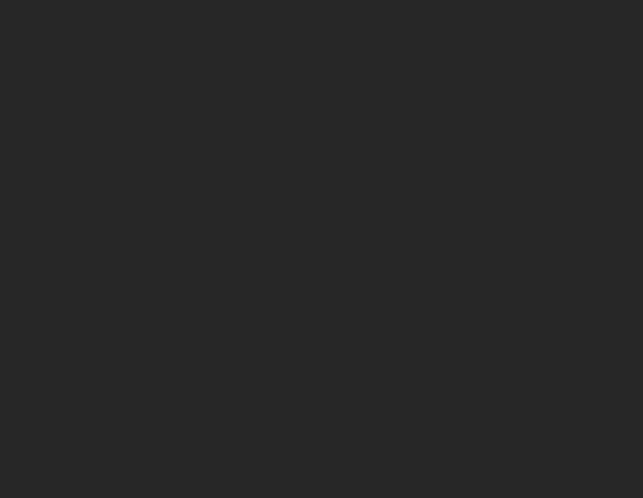
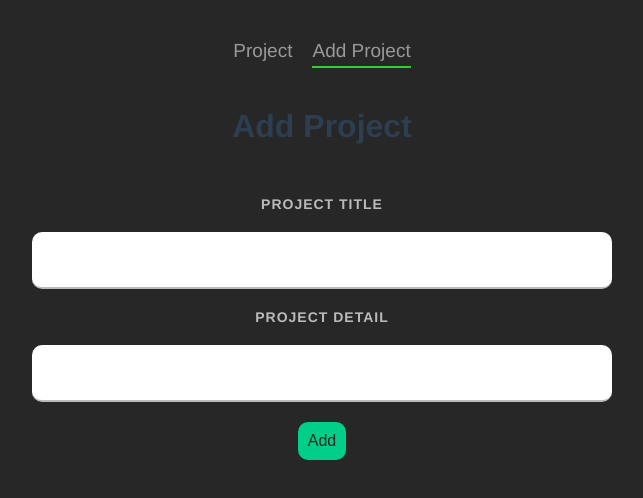
Before and after one commit to DanteThuta/project_planner, a Vue app: page /AddProject in a window 1280 px wide. Before the commit this address had no page. Shown: the top 498 px of the page, without its empty margins (318-961 px from the left). Built offline with nearby package versions, Linux system fonts and the light colour scheme.

Commit message:
Add form and NavBar

```diff
--- a/database/db.json
+++ b/database/db.json
@@ -1,23 +1,22 @@
 {
-    "projects":[
+  "projects": [
     {
-            "id" : 1,
-            "title" : "project title 1",
-            "detail" : "project detail 1",
-            "complete" : true
+      "id": 1,
+      "title": "project title 1",
+      "detail": "project detail 1",
+      "complete": true
     },
     {
-            "id" : 2,
-            "title" : "project title 2",
-            "detail" : "project detail 2",
-            "complete" : false
+      "id": 2,
+      "title": "project title 2",
+      "detail": "project detail 2",
+      "complete": false
     },
     {
-            "id" : 3,
-            "title" : "project title 3",
-            "detail" : "project detail 3",
-            "complete" : false
+      "id": 3,
+      "title": "project title 3",
+      "detail": "project detail 3",
+      "complete": true
     }
   ]
-
 }
--- a/src/App.vue
+++ b/src/App.vue
@@ -1,6 +1,15 @@
 <template>
+  <Navbar></Navbar>
   <router-view/>
 </template>
+
+<script>
+import Navbar from './components/Navbar'
+export default {
+  components: { Navbar },
+
+}
+</script>
 
 <style>
 #app {
--- /dev/null
+++ b/src/components/Navbar.vue
@@ -0,0 +1,32 @@
+<template>
+  <nav class="main-nav">
+      <router-link to="/">Project</router-link>
+      <router-link :to="{name:'AddProject'}">Add Project</router-link>
+  </nav>
+</template>
+
+<script>
+export default {
+
+}
+</script>
+
+<style>
+    .main-nav{
+        text-align: center;
+        margin: 40px auto;
+    }
+
+    .main-nav a{
+        display: inline-block;
+        text-decoration: none;
+        margin: 0 10px;
+        color: #999;
+        font-size: 19px;
+    }
+
+    a.router-link-active{
+        border-bottom:  2px solid limegreen;
+        padding-bottom: 4px;
+    }
+</style>
--- a/src/components/SingleProject.vue
+++ b/src/components/SingleProject.vue
@@ -14,7 +14,7 @@
                 <span class="material-icons">
                 edit
                 </span>
-                <span class="material-icons">
+                <span class="material-icons" @click="completeProject">
                 done_outline
                 </span>
            </div>
@@ -28,14 +28,14 @@
     data(){
         return{
             showDetail:false,
-            api : 'http://localhost:3000/projects',
+            api : 'http://localhost:3000/projects/',
         }
     },
     props: ['project'],
     methods:{
         deleteProject(){
             // Making a Variable for api link and project ID
-            let delPrj = this.api + "/" + this.project.id;
+            let delPrj = this.api + this.project.id;
 
             fetch(delPrj,{method:"DELETE"})//code to Delete JSon data from server
             .then(()=>{
@@ -46,6 +46,26 @@
                 console.log(err);
             })
             // console.log(delPrj);
+        },
+        completeProject(){
+            let updateCompleteProject = this.api + this.project.id;
+            fetch(updateCompleteProject,{
+                method:"PATCH",
+                headers:{
+                    "Content-Type" : "application/json"
+                },
+                body:JSON.stringify(
+                    {
+                        complete: !this.project.complete
+                    }
+                )
+            })
+            .then(()=>{
+                this.$emit("complete",this.project.id)
+            })
+            .catch((err)=>{
+                console.log(err);
+            })
         }
     }
 }
--- a/src/router/index.js
+++ b/src/router/index.js
@@ -1,11 +1,17 @@
 import { createRouter, createWebHistory } from 'vue-router'
 import Home from '../views/Home.vue'
+import AddProject from '../views/AddProject.vue'
 
 const routes = [
   {
     path: '/',
     name: 'Home',
     component: Home
+  },
+  {
+    path: '/AddProject',
+    name: 'AddProject',
+    component: AddProject
   }
 
 ]
--- /dev/null
+++ b/src/views/AddProject.vue
@@ -0,0 +1,65 @@
+<template>
+    <h1>Add Project </h1>
+    <form action="">
+        <label for="">Project Title</label>
+        <input type="text"/>
+
+        <label for="">Project Detail</label>
+        <input type="text"/>
+
+        <button>
+            Add
+        </button>
+    </form>
+
+</template>
+
+<script>
+export default {
+
+}
+</script>
+
+<style>
+
+    form{
+        background-color: #272727;
+        padding: 10px;
+        border-radius: 10px;
+
+    }
+
+    label{
+
+    display: block;
+    color: #bbb;
+    text-transform: uppercase;
+    font-size: 14px;
+    font-weight: bold;
+    letter-spacing: 1px;
+    margin: 20px 0 20px 0;
+    }
+
+    input{
+        padding: 20px;
+        border:0;
+        border-bottom: 2px solid #bbb;
+        width: 100%;
+        box-sizing: border-box;
+
+        border-radius: 10px;
+    }
+
+    form button{
+        display: block;
+        margin: 20px auto 0;
+        font-size: 16px;
+
+        background-color: #00ce89;
+        color: #272727;
+        padding: 10px;
+        border: 0;
+        border-radius: 10px
+        ;
+    }
+</style>
--- a/src/views/Home.vue
+++ b/src/views/Home.vue
@@ -2,7 +2,7 @@
   <div class="home">
     <h1>Home</h1>
     <div v-for="project in projects" :key="project.id">
-          <SingleProject :project="project" @delete="deleteProject"></SingleProject>
+          <SingleProject :project="project" @delete="deleteProject" @complete="completeProject"></SingleProject>
     </div>
   </div>
 </template>
@@ -28,6 +28,13 @@
       this.projects = this.projects.filter(project=>{
         return project.id!=id;
       })
+    },
+    // find(method) is to Toggle to Done Button without Refreshing the Page
+    completeProject(id){
+      let findProject = this.projects.find(project=>{
+        return project.id === id;
+      })
+      findProject.complete =! findProject.complete;
     }
   },
   mounted(){
```
Also changed, not shown: note.txt. Lines whose indentation alone changed are shown as unchanged.
